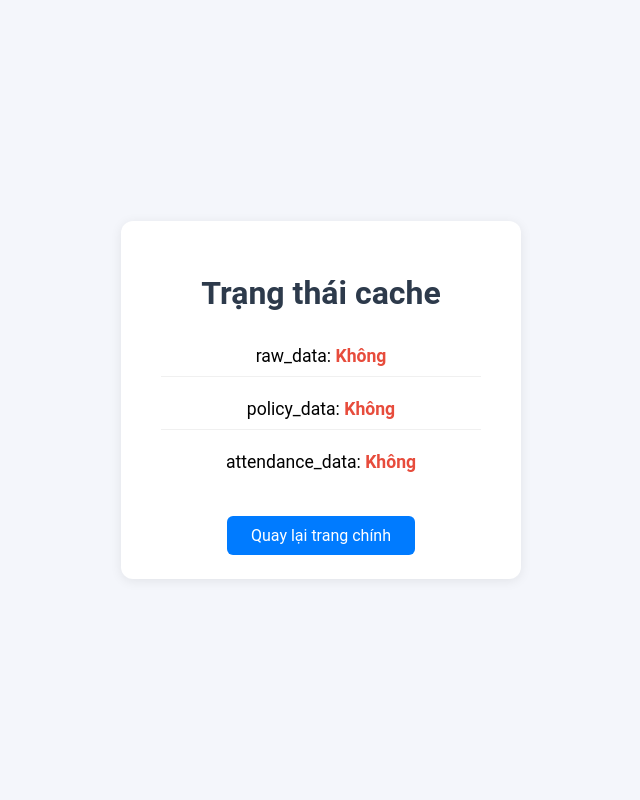
After one commit to tranquangcofffee/analyzing_attendance, a Flask app: page /check_cache in a window 1280 px wide. The commit adds this page. Shown: the whole page, without its empty margins (319-959 px from the left). Run offline with Flask 3, Linux system fonts and the light colour scheme.

Commit message:
optimizing for some edge case

```diff
--- a/app.py
+++ b/app.py
@@ -5,6 +5,7 @@ from datetime import datetime
 import pandas as pd
 from services.attendance_service import process_attendance, format_duration
 from services.excel_service import save_excel, get_excel_path
+from services.add_log_service import add_log_service, reconstruct_raw_data_from_attendance
 from io import BytesIO
 from openpyxl import Workbook
 from openpyxl.styles import NamedStyle
@@ -18,8 +19,24 @@ UPLOAD_FOLDER = 'uploads'
 os.makedirs(UPLOAD_FOLDER, exist_ok=True)
 app.config['UPLOAD_FOLDER'] = UPLOAD_FOLDER
 app.config['CACHE_TYPE'] = 'SimpleCache'
-app.config['CACHE_DEFAULT_TIMEOUT'] = 60 * 60 * 3 # giữ cache 1 giờ
+app.config['CACHE_DEFAULT_TIMEOUT'] = 60 * 60 * 8 # giữ cache 1 giờ
 cache = Cache(app)
+
+def reload_raw_data():
+    filename = cache.get('raw_data_filename')
+    if filename:
+        filepath = os.path.join(app.config['UPLOAD_FOLDER'], filename)
+        try:
+            if filename.endswith('.csv'):
+                df = pd.read_csv(filepath, encoding='utf-8-sig')
+            else:
+                df = pd.read_excel(filepath)
+            print(f"Reloaded raw_data columns: {df.columns.tolist()}")
+            cache.set('raw_data', df.to_dict(orient='records'))
+            return df
+        except Exception as e:
+            print(f"Error reloading raw_data: {e}")
+    return None
 
 def sort_attendance_df(df):
     df_regular = df[~df['ID'].astype(str).str.startswith('OUTSIDE_')].copy()
@@ -146,6 +163,8 @@ def index():
             # Gọi hàm xử lý
             result = process_attendance(df, policy_df)
             cache.set('attendance_data', result)
+            cache.set('raw_data', df.to_dict(orient='records'))
+            cache.set('policy_data', policy_df.to_dict(orient='records') if policy_df is not None else None)
 
             # Ghi ra file
             save_excel(result)
@@ -305,6 +324,46 @@ def index():
         early_employees=early_employees if early_employees else [],
     )
 
+@app.route('/add_log', methods=['POST'])
+def add_log():
+    cache_status = {
+        'raw_data': cache.get('raw_data') is not None,
+        'policy_data': cache.get('policy_data') is not None,
+        'attendance_data': cache.get('attendance_data') is not None
+    }
+    print(f"Cache check in /add_log: {cache_status}")
+
+    raw_data = cache.get('raw_data')
+    if raw_data is None:
+        df = reload_raw_data()
+        if df is not None:
+            raw_data = df.to_dict(orient='records')
+            cache.set('raw_data', raw_data)
+        else:
+            attendance_data = cache.get('attendance_data')
+            raw_data = reconstruct_raw_data_from_attendance(attendance_data)
+            if raw_data is None:
+                return render_template('index.html',
+                                     error="Dữ liệu chấm công gốc không có và không thể tái tạo. Vui lòng upload lại file chấm công.",
+                                     cache_status=cache_status), 400
+            cache.set('raw_data', raw_data)
+
+    policy_data = cache.get('policy_data')
+
+    id_emp = request.form.get('id').strip()
+    datetime_str = request.form.get('datetime')
+    key = request.form.get('key')
+
+    raw_df, result_df, error = add_log_service(raw_data, policy_data, id_emp, datetime_str, key)
+
+    if error:
+        return render_template('index.html', error=error, cache_status=cache_status), 400
+
+    cache.set('raw_data', raw_df.to_dict(orient='records'))
+    cache.set('attendance_data', result_df)
+    save_excel(result_df)
+
+    return redirect(url_for('index'))
 
 @app.route('/download', methods=['GET', 'POST'])
 def download_excel():
@@ -483,5 +542,14 @@ def download_filtered_excel():
 
     return send_file(output, download_name=file_name + '.xlsx', as_attachment=True)
 
+@app.route('/check_cache')
+def check_cache():
+    cache_status = {
+        'raw_data': cache.get('raw_data') is not None,
+        'policy_data': cache.get('policy_data') is not None,
+        'attendance_data': cache.get('attendance_data') is not None
+    }
+    return render_template('cache_status.html', cache_status=cache_status)
+
 if __name__ == '__main__':
     app.run(host='0.0.0.0', debug=True)
--- a/services/attendance_service.py
+++ b/services/attendance_service.py
@@ -238,16 +238,51 @@ def apply_policy_adjustments(df_result, policy_df):
                     status.append(f"Về sớm {int(early_minutes)} phút")
                     late_early_summary[emp_id]['total_early'] += early_minutes
 
-        # Ghi trạng thái đi trễ/về sớm
-        df_result.at[idx, 'Đi trễ/Về sớm'] = ", ".join(status) if status else "Đúng giờ"
+        # Logic đặc biệt cho ID 6 và 37
+        if emp_id in ['6', '37']:
+            total_late_early = late_minutes + early_minutes
+            if total_late_early <= 60:
+                status = []
+                df_result.at[idx, 'Đi trễ/Về sớm'] = "Đúng giờ"
+                df_result.at[idx, 'Ghi chú'] = (df_result.at[idx, 'Ghi chú'] or "") + " (Tổng đi trễ/về sớm <= 60 phút, xét đúng giờ)"
+                late_early_summary[emp_id]['total_late'] -= late_minutes
+                late_early_summary[emp_id]['total_early'] -= early_minutes
+            else:
+                # Trừ 60 phút và phân bổ theo tỷ lệ
+                excess_minutes = total_late_early - 60
+                late_ratio = late_minutes / total_late_early if total_late_early > 0 else 0
+                early_ratio = early_minutes / total_late_early if total_late_early > 0 else 0
+                adjusted_late = floor(excess_minutes * late_ratio)
+                adjusted_early = floor(excess_minutes * early_ratio)
+
+                # Cập nhật lại summary
+                late_early_summary[emp_id]['total_late'] -= late_minutes
+                late_early_summary[emp_id]['total_early'] -= early_minutes
+                late_early_summary[emp_id]['total_late'] += adjusted_late
+                late_early_summary[emp_id]['total_early'] += adjusted_early
+
+                # Cập nhật trạng thái
+                status = []
+                if adjusted_late > 0:
+                    status.append(f"Đi trễ {int(adjusted_late)} phút")
+                if adjusted_early > 0:
+                    status.append(f"Về sớm {int(adjusted_early)} phút")
+                df_result.at[idx, 'Đi trễ/Về sớm'] = ", ".join(status) if status else "Đúng giờ"
+                df_result.at[idx, 'Ghi chú'] = (df_result.at[idx, 'Ghi chú'] or "") + f" (Tổng đi trễ/về sớm {int(total_late_early)} phút, trừ 60 phút, còn {int(excess_minutes)} phút)"
+        else:
+            df_result.at[idx, 'Đi trễ/Về sớm'] = ", ".join(status) if status else "Đúng giờ"
 
         # Chọn thời lượng hợp lý
-        if duration_1 > duration_2:
+        if emp_id in ['6', '37'] and (late_minutes + early_minutes) <= 60:
             final_duration = duration_2
-            df_result.at[idx, 'Ghi chú'] = "Dùng thời lượng chính sách (Giờ ra - Giờ vào)" if duration_2 > 0 else df_result.at[idx, 'Ghi chú']
+            df_result.at[idx, 'Ghi chú'] = (df_result.at[idx, 'Ghi chú'] or "") + " (Dùng thời lượng chính sách vì tổng đi trễ/về sớm <= 60 phút)"
+        elif duration_1 > duration_2:
+            final_duration = duration_2
+            df_result.at[idx, 'Ghi chú'] = (df_result.at[idx, 'Ghi chú'] or "") + " (Dùng thời lượng chính sách (Giờ ra - Giờ vào))"
         else:
             final_duration = duration_1
-            df_result.at[idx, 'Ghi chú'] = "Dùng thời lượng thực tế (LastCheckOut - FirstCheckIn)" if duration_1 > 0 else df_result.at[idx, 'Ghi chú']
+            df_result.at[idx, 'Ghi chú'] = (df_result.at[idx, 'Ghi chú'] or "") + " (Dùng thời lượng thực tế (LastCheckOut - FirstCheckIn))"
+
 
         df_result.at[idx, 'Thời lượng (h)'] = round(final_duration, 2)
         df_result.at[idx, 'Thời lượng'] = format_duration(final_duration)
@@ -266,6 +301,13 @@ def apply_policy_adjustments(df_result, policy_df):
 
 def process_attendance(df, policy_df=None):
     """Xử lý dữ liệu chấm công và áp dụng điều chỉnh chính sách."""
+
+    # Nếu truyền vào là list thì convert sang DataFrame
+    if isinstance(df, list):
+        df = pd.DataFrame(df)
+    elif not isinstance(df, pd.DataFrame):
+        raise ValueError("process_attendance chỉ nhận DataFrame hoặc list of dict")
+
     # Đổi tên cột cho phù hợp
     df = df.rename(columns={
         df.columns[0]: "timestamp",
--- /dev/null
+++ b/templates/cache_status.html
@@ -0,0 +1,79 @@
+<!DOCTYPE html>
+<html lang="vi">
+<head>
+    <meta charset="UTF-8">
+    <title>Kiểm tra trạng thái cache</title>
+    <style>
+        body {
+            font-family: 'Roboto', Arial, sans-serif;
+            background: #f4f6fb;
+            margin: 0;
+            padding: 0;
+            min-height: 100vh;
+            display: flex;
+            flex-direction: column;
+            align-items: center;
+            justify-content: center;
+        }
+        .cache-container {
+            background: #fff;
+            border-radius: 12px;
+            box-shadow: 0 2px 12px rgba(0,0,0,0.08);
+            padding: 32px 40px 24px 40px;
+            min-width: 320px;
+            text-align: center;
+        }
+        h1 {
+            color: #2d3a4b;
+            margin-bottom: 24px;
+        }
+        ul {
+            list-style: none;
+            padding: 0;
+            margin: 0 0 24px 0;
+        }
+        li {
+            font-size: 1.1rem;
+            margin: 12px 0;
+            padding: 10px 0;
+            border-bottom: 1px solid #f0f0f0;
+        }
+        li:last-child {
+            border-bottom: none;
+        }
+        .status-yes {
+            color: #27ae60;
+            font-weight: bold;
+        }
+        .status-no {
+            color: #e74c3c;
+            font-weight: bold;
+        }
+        .back-btn {
+            display: inline-block;
+            background: #007bff;
+            color: #fff;
+            text-decoration: none;
+            padding: 10px 24px;
+            border-radius: 6px;
+            font-size: 1rem;
+            transition: background 0.2s;
+            margin-top: 10px;
+        }
+        .back-btn:hover {
+            background: #0056b3;
+        }
+    </style>
+</head>
+<body>
+    <div class="cache-container">
+        <h1>Trạng thái cache</h1>
+        <ul>
+            <li>raw_data: <span class="{{ 'status-yes' if cache_status.raw_data else 'status-no' }}">{{ 'Có' if cache_status.raw_data else 'Không' }}</span></li>
+            <li>policy_data: <span class="{{ 'status-yes' if cache_status.policy_data else 'status-no' }}">{{ 'Có' if cache_status.policy_data else 'Không' }}</span></li>
+            <li>attendance_data: <span class="{{ 'status-yes' if cache_status.attendance_data else 'status-no' }}">{{ 'Có' if cache_status.attendance_data else 'Không' }}</span></li>
+        </ul>
+        <a href="{{ url_for('index') }}" class="back-btn">Quay lại trang chính</a>
+    </div>
+</body>
+</html>
```
Also changed, not shown: services/add_log_service.py (added, +164 -0 lines), static/style.css (+75 -1 lines), templates/index.html (+47 -25 lines).
